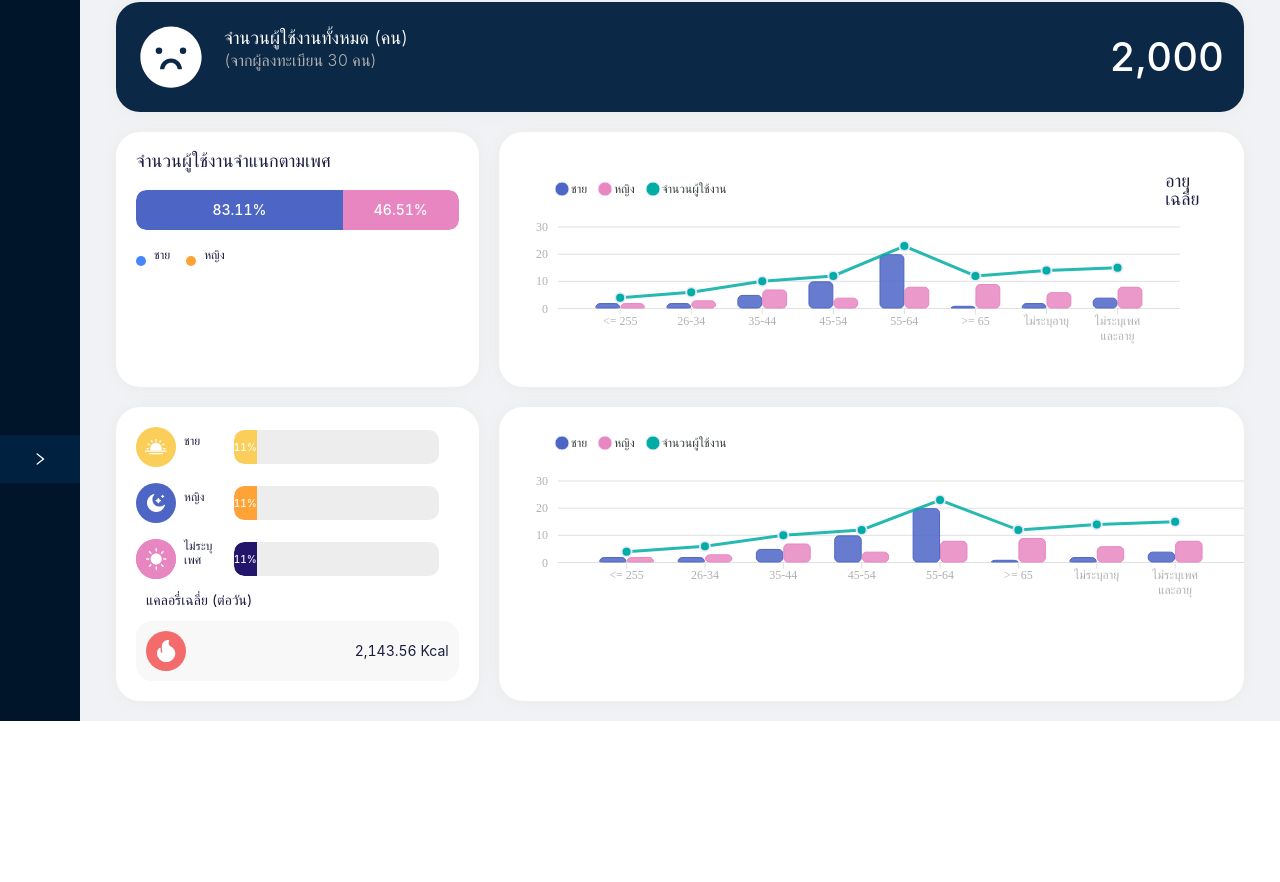
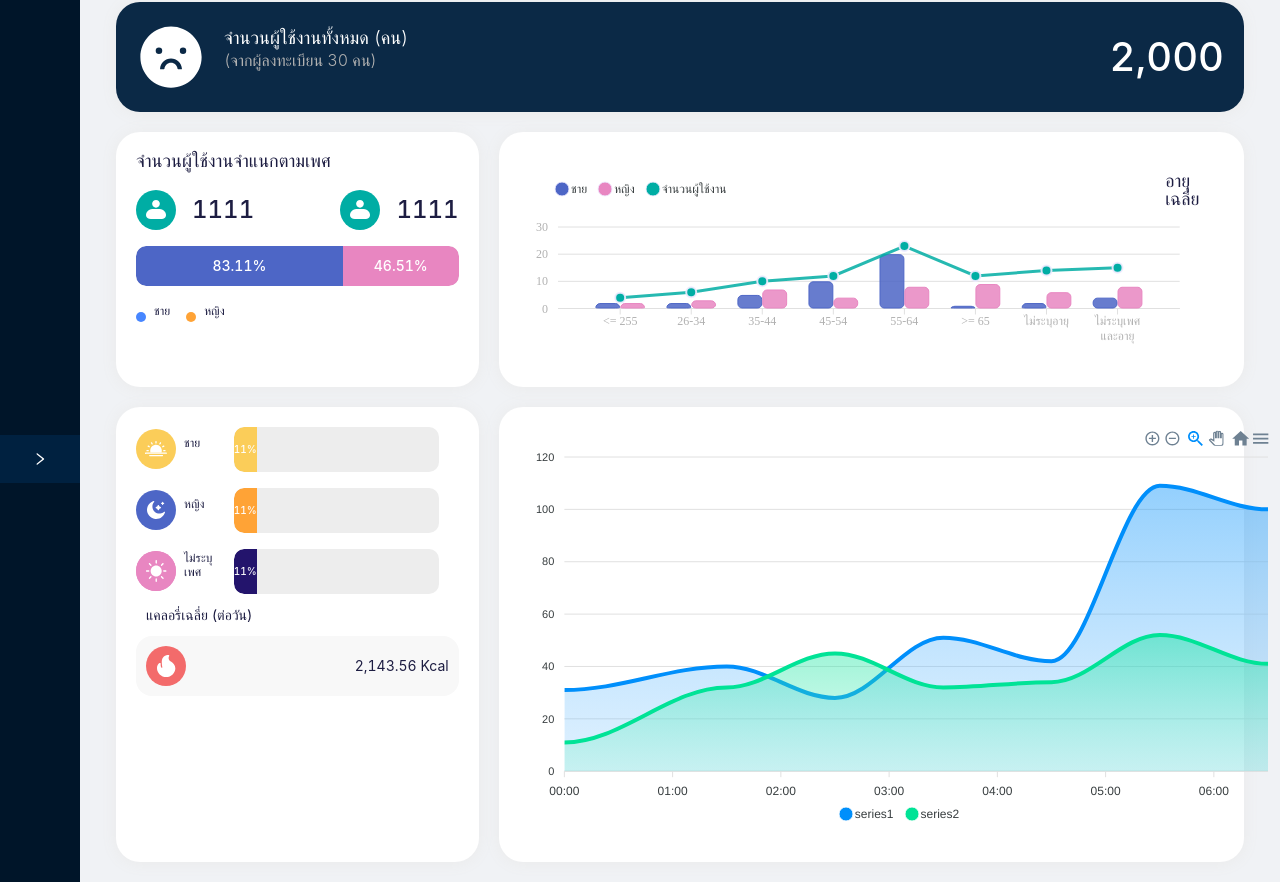
Before and after one commit to kenanimok/Apex_Chartlearn, a React (Create React App) app: page / in a window 1280 px wide. Shown: the part 317-1199 px from the top of the page. Before the commit the page ends 1038 px from the top, so only its background shows below. Built offline with nearby package versions, Linux system fonts and the light colour scheme.

Commit message:
fix area

```diff
--- /dev/null
+++ b/src/components/chart/areachart/areachart.js
@@ -0,0 +1,57 @@
+import React, { useState, useEffect } from "react";
+import Chart from "react-apexcharts";
+export default function Areachart() {
+  const series = [
+    {
+      name: "series1",
+      data: [31, 40, 28, 51, 42, 109, 100],
+    },
+    {
+      name: "series2",
+      data: [11, 32, 45, 32, 34, 52, 41],
+    },
+  ];
+  const options = {
+    // series: [
+    //     {
+    //     name: 'series1',
+    //     data: [31, 40, 28, 51, 42, 109, 100]
+    //   }, {
+    //     name: 'series2',
+    //     data: [11, 32, 45, 32, 34, 52, 41]
+    //   }
+    // ],
+    chart: {
+      height: 350,
+      type: "area",
+    },
+    dataLabels: {
+      enabled: false,
+    },
+    stroke: {
+      curve: "smooth",
+    },
+    xaxis: {
+      type: "datetime",
+      categories: [
+        "2018-09-19T00:00:00.000Z",
+        "2018-09-19T01:30:00.000Z",
+        "2018-09-19T02:30:00.000Z",
+        "2018-09-19T03:30:00.000Z",
+        "2018-09-19T04:30:00.000Z",
+        "2018-09-19T05:30:00.000Z",
+        "2018-09-19T06:30:00.000Z",
+      ],
+    },
+    tooltip: {
+      x: {
+        format: "dd/MM/yy HH:mm",
+      },
+    },
+  };
+  return (
+    <div>
+      <Chart options={options} type="area" series={series} height="400px" />
+    </div>
+  );
+}
--- a/src/components/chart/barchartCustom/barchartCustom.js
+++ b/src/components/chart/barchartCustom/barchartCustom.js
@@ -11,6 +11,7 @@ import {
   CustomTooltip,
 } from "./barchartCustom.style";
 import numeral from "numeral";
+import male from "../../../asset/image/man.svg";
 
 const BarchartCustom = ({ data }) => {
   const colors = ["#4D66C6", "#E886C1", "#00ADA4"];
@@ -27,14 +28,21 @@ const BarchartCustom = ({ data }) => {
   return (
     <>
       <BoxBarTree hide={checkData}>
-        {/* <TopBar>
+        <TopBar>
           <BoxIcon gap={16}>
-            <p className="total">{numeral(data?.total_male).format("0,0")}</p>
+            <img className="bar-two" src={male} alt="male" />
+            <div className="total">1111</div>
+            {/* <p className="total">{numeral(data?.total_male).format("0,0")}</p> */}
           </BoxIcon>
           <BoxIcon gap={16}>
-            <p className="total">{numeral(data?.total_female).format("0,0")}</p>
+            <img className="bar-two" src={male} alt="male" />
+            <div className="total">1111</div>
+
+            {/* <p className="total">{numeral(data?.total_male).format("0,0")}</p> */}
+
+            {/* <p className="total">{numeral(data?.total_female).format("0,0")}</p> */}
           </BoxIcon>
-        </TopBar> */}
+        </TopBar>
         <Progress className="men-wo" height={40}>
           <Bar
             className="men"
--- a/src/components/chart/barchartCustom/barchartCustom.style.js
+++ b/src/components/chart/barchartCustom/barchartCustom.style.js
@@ -38,6 +38,7 @@ export const BoxIcon = styled.div`
   }
 
   .total {
+    /* margin-top: 10px; */
     width: max-content;
     font-weight: 500;
     font-size: 24px;
--- a/src/components/chart/progess/progess.stye.js
+++ b/src/components/chart/progess/progess.stye.js
@@ -70,7 +70,7 @@ export const Total = styled.p`
 
 export const Progress = styled.div`
   width: 100%;
-  height: ${(props) => props.height || 34}px;
+  height: ${(props) => props.height || 45}px;
   border-radius: 10px;
   box-shadow: 0 0 3px #b0b0;
   background-color: #ededed;
--- a/src/pages/dashboard/summaryUser/summaryUser.js
+++ b/src/pages/dashboard/summaryUser/summaryUser.js
@@ -12,6 +12,7 @@ import BarchartCustom from "../../../components/chart/barchartCustom/barchartCus
 import Kenmix from "../../../components/chart/kenMix/kenmix";
 import ProgressBar from "../../../components/chart/progess/progress";
 import Iconfire from "../../../asset/image/fire.svg";
+import Areachart from "../../../components/chart/areachart/areachart";
 
 const SummaryUser = () => {
   const genderSummary = defaultData.dashboard_data.gender_summary_data;
@@ -67,6 +68,9 @@ const SummaryUser = () => {
             <ContainerCardReport>
               <TitleChart>จำนวนผู้ใช้งานจำแนกตามเพศ</TitleChart>
               <BarchartCustom data={genderSummary} />
+
+              {/* <div className="col-center">
+              </div> */}
             </ContainerCardReport>
 
             <ContainerCardReport className="larg">
@@ -101,7 +105,8 @@ const SummaryUser = () => {
               </BoxCal>
             </ContainerCardReport>
             <ContainerCardReport className="lgvertical">
-              <Kenmix />
+              <Areachart />
+              {/* <Kenmix /> */}
             </ContainerCardReport>
           </Boxcard>
         </Containers>
@@ -226,11 +231,11 @@ const Boxcard = styled.div`
   }
 
   .vertical {
-    grid-row: 1/5;
+    grid-row: 1/3;
   }
   .lgvertical {
     grid-column: 2/4;
-    grid-row: 1/5;
+    grid-row: 1/3;
   }
 `;
 
```
